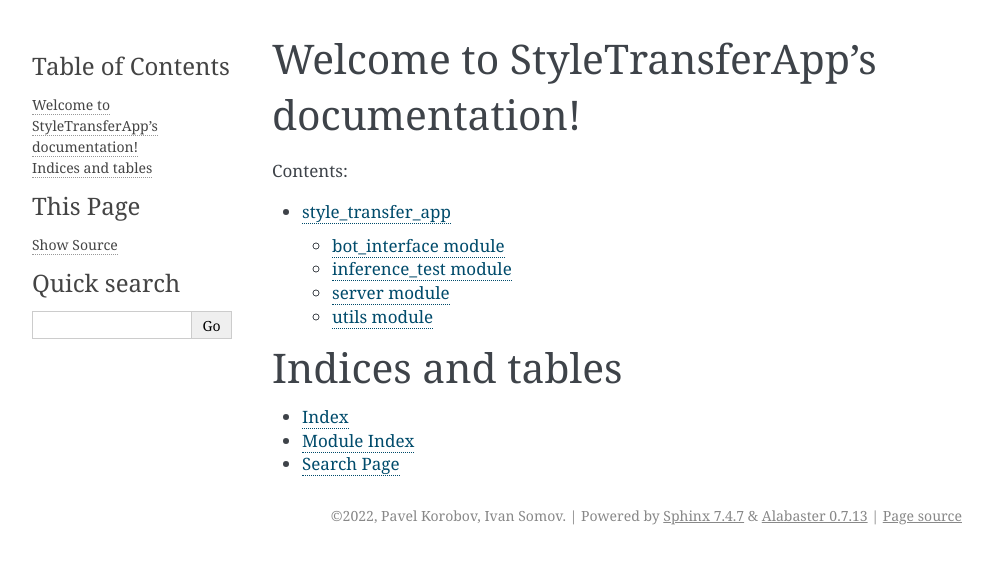
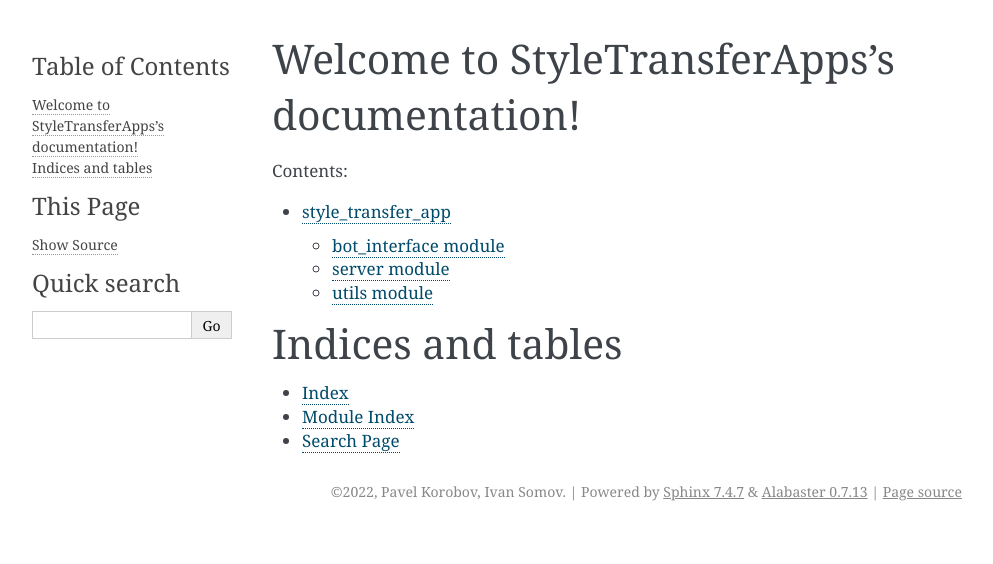
Before and after one commit to pkorobov/style_transfer_app, a Sphinx documentation site: the page built from docs/index.rst, in a window 1280 px wide. Shown: the top 564 px of the page, without its empty margins (148-1141 px from the left). Built offline with Sphinx 7.4.7, drawn with Linux system fonts in a browser that asks for light colours.

Commit message:
update docs

```diff
--- a/docs/conf.py
+++ b/docs/conf.py
@@ -12,15 +12,14 @@
 #
 import os
 import sys
-
-sys.path.insert(0, os.path.abspath(".."))
+sys.path.insert(0, os.path.abspath('..'))
 
 
 # -- Project information -----------------------------------------------------
 
-project = "StyleTransferApp"
-copyright = "2022, Pavel Korobov, Ivan Somov"
-author = "Pavel Korobov, Ivan Somov"
+project = 'StyleTransferApps'
+copyright = '2022, Pavel Korobov, Ivan Somov'
+author = 'Pavel Korobov, Ivan Somov'
 
 
 # -- General configuration ---------------------------------------------------
@@ -28,15 +27,15 @@
 # Add any Sphinx extension module names here, as strings. They can be
 # extensions coming with Sphinx (named 'sphinx.ext.*') or your custom
 # ones.
-extensions = ["sphinx.ext.autodoc"]
+extensions = ['sphinx.ext.autodoc']
 
 # Add any paths that contain templates here, relative to this directory.
-templates_path = ["_templates"]
+templates_path = ['_templates']
 
 # List of patterns, relative to source directory, that match files and
 # directories to ignore when looking for source files.
 # This pattern also affects html_static_path and html_extra_path.
-exclude_patterns = ["_build", "Thumbs.db", ".DS_Store"]
+exclude_patterns = ['_build', 'Thumbs.db', '.DS_Store']
 
 
 # -- Options for HTML output -------------------------------------------------
@@ -44,9 +43,9 @@
 # The theme to use for HTML and HTML Help pages.  See the documentation for
 # a list of builtin themes.
 #
-html_theme = "alabaster"
+html_theme = 'alabaster'
 
 # Add any paths that contain custom static files (such as style sheets) here,
 # relative to this directory. They are copied after the builtin static files,
 # so a file named "default.css" will overwrite the builtin "default.css".
-html_static_path = ["_static"]
+html_static_path = ['_static']
--- a/docs/index.rst
+++ b/docs/index.rst
@@ -1,10 +1,10 @@
-.. StyleTransferApp documentation master file, created by
-   sphinx-quickstart on Sun May  1 21:24:49 2022.
+.. StyleTransferApps documentation master file, created by
+   sphinx-quickstart on Sun May  1 21:37:42 2022.
    You can adapt this file completely to your liking, but it should at least
    contain the root `toctree` directive.
 
-Welcome to StyleTransferApp's documentation!
-============================================
+Welcome to StyleTransferApps's documentation!
+=============================================
 
 .. toctree::
    :maxdepth: 2
--- a/docs/inference_test.rst
+++ /dev/null
@@ -1,7 +0,0 @@
-inference\_test module
-======================
-
-.. automodule:: inference_test
-   :members:
-   :undoc-members:
-   :show-inheritance:
--- a/docs/modules.rst
+++ b/docs/modules.rst
@@ -5,6 +5,5 @@
    :maxdepth: 4
 
    bot_interface
-   inference_test
    server
    utils
```
Also changed, not shown: docs/tests.rst (added, +21 -0 lines), 1 other file.
